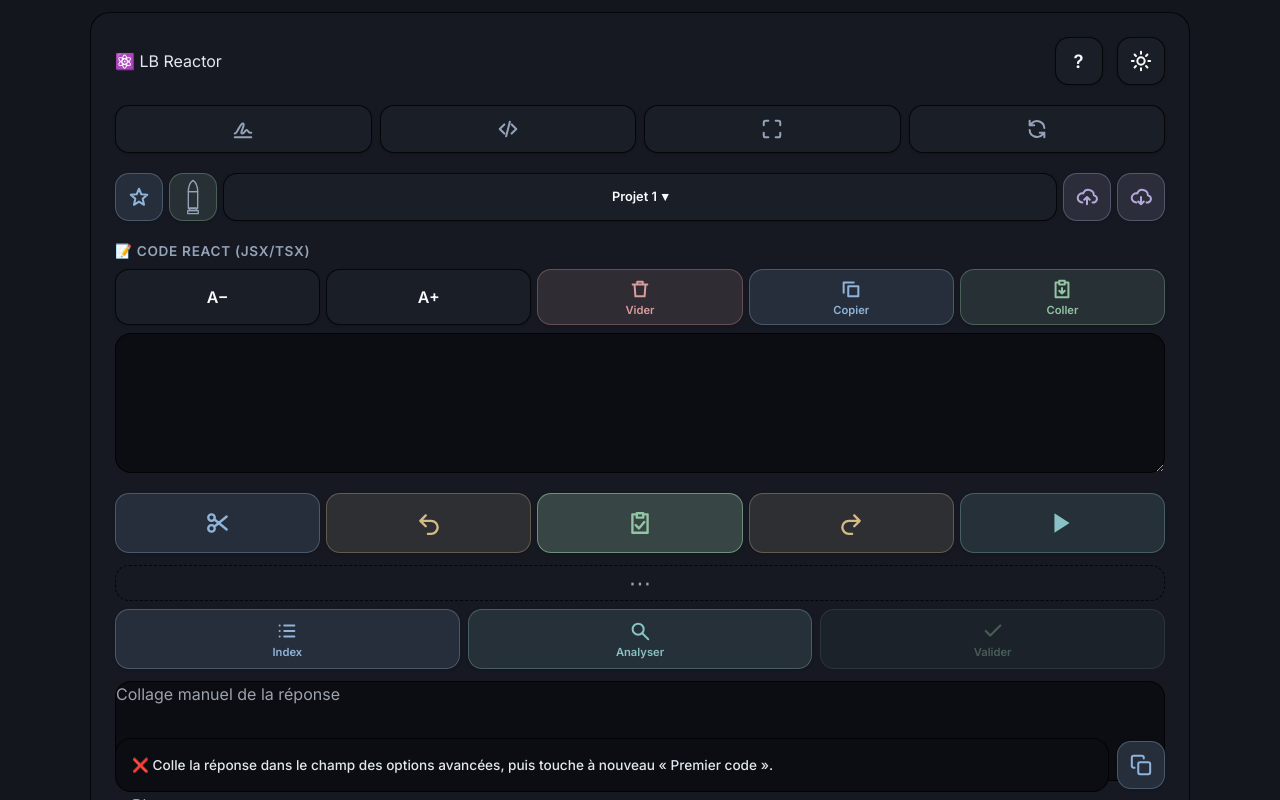
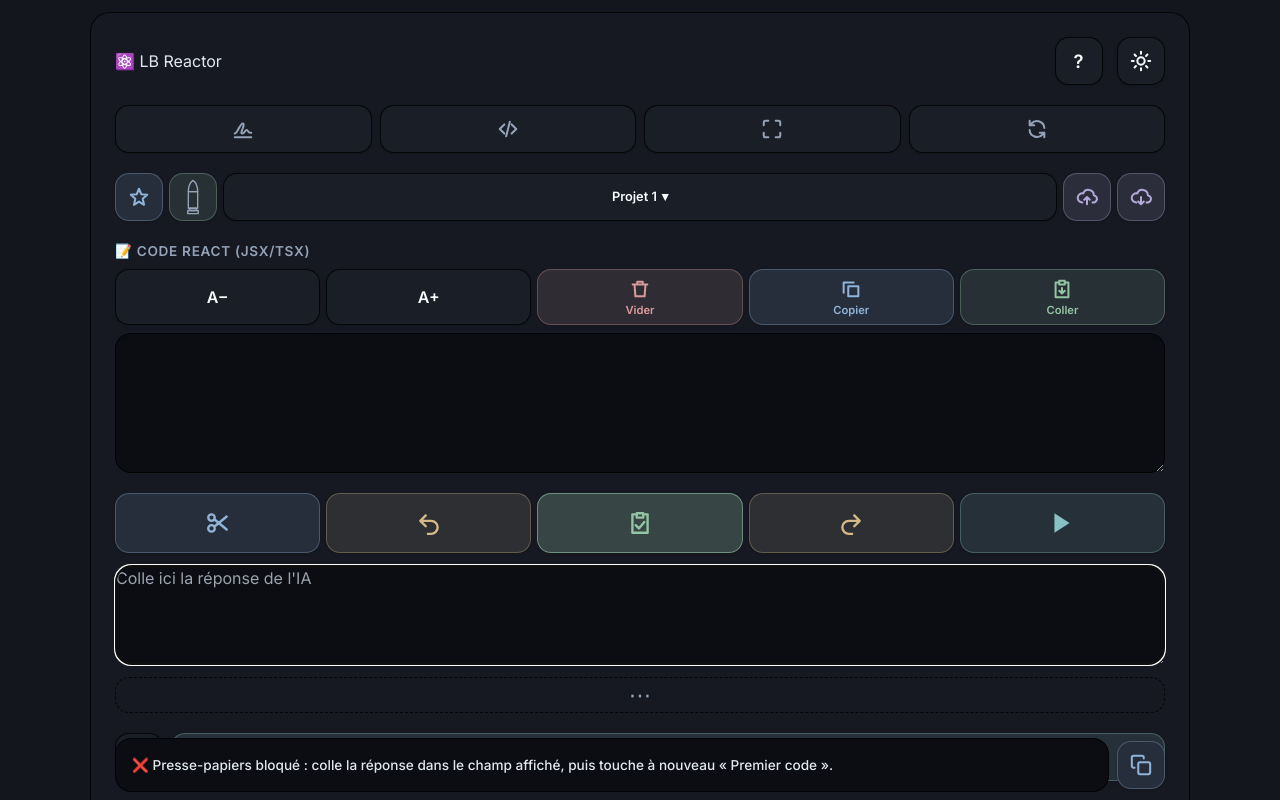
Before and after one commit to mekeirish/Reactor, a plain HTML site: page index.html in a window 1280 px wide. Both pictures are taken after a click on the button 193 px from the left and 197 px from the top of the page. Shown: the top 800 px of the page. Drawn offline with nearby package versions, Linux system fonts and the light colour scheme.

Commit message:
Hubcode: fast UP update via clipboard (index.html)

```diff
--- a/index.html
+++ b/index.html
@@ -368,10 +368,11 @@ body.dark .code-editor { --c-kw: #c792ea; --c-str: #a5d6a7; --c-num: #ffb86c; --
             opacity: 1;
         }
 .react-blocks { display: flex; flex-direction: column; gap: 0.75rem; }
+/* Champ de secours : invisible tant que le presse-papiers répond */
 #aiResponse { min-height: 100px; }
+#aiResponse[hidden] { display: none; }
 .react-blocks-actions { display: flex; gap: 0.75rem; justify-content: center; flex-wrap: wrap; }
 .react-blocks pre { white-space: pre-wrap; font-size: 0.8rem; max-height: 220px; overflow: auto; }
-#applyBlocksBtn:disabled { opacity: 0.4; cursor: default; }
 .ai-bar { display: grid; grid-template-columns: repeat(4, 1fr); gap: 0.5rem; }
 .ai-bar.main-bar { grid-template-columns: repeat(4, 1fr); gap: 0.4rem; }
 .main-bar .square-btn svg { width: 26px; height: 26px; }
@@ -594,8 +595,8 @@ body.dark { --t-bleu: #8fb3d9; --t-vert: #93c4a4; --t-ambre: #d4ba87; --t-rouge:
 .is-loaded .bullet .bullet-tip { fill: url(#bulletCopper); stroke: #5c240c; stroke-width: 0.8; }
 .is-loaded .bullet .bullet-case { fill: url(#bulletBrass); stroke: #5e430c; stroke-width: 0.8; }
 .is-loaded .bullet .bullet-shine { display: inline; fill: none; stroke: rgba(255,255,255,0.65); stroke-width: 0.9; }
-/* Options avancées : trois boutons depuis le retrait de « Mon code » */
-.card #advancedPanel .ai-bar { grid-template-columns: repeat(3, 1fr); }
+/* Options avancées : un seul bouton, sur toute la largeur */
+.card #advancedPanel .ai-bar { grid-template-columns: 1fr; }
     </style>
     <link rel="manifest" href="./manifest.json">
     <meta name="theme-color" content="#4b6cb7">
@@ -690,6 +691,7 @@ body.dark { --t-bleu: #8fb3d9; --t-vert: #93c4a4; --t-ambre: #d4ba87; --t-rouge:
         </button>
     </div>
     <pre id="blocksReport"></pre>
+    <textarea id="aiResponse" spellcheck="false" placeholder="Colle ici la réponse de l'IA" hidden></textarea>
     <details id="advancedPanel">
         <summary title="Plus d'outils" aria-label="Plus d'outils">⋯</summary>
         <div class="react-blocks">
@@ -698,16 +700,7 @@ body.dark { --t-bleu: #8fb3d9; --t-vert: #93c4a4; --t-ambre: #d4ba87; --t-rouge:
                     <svg viewBox="0 0 24 24"><path d="M9 6h11M9 12h11M9 18h11M4 6h.01M4 12h.01M4 18h.01"></path></svg>
                     <span>Index</span>
                 </button>
-                <button id="analyzeBlocksBtn" class="square-btn ai-btn" title="Analyser la réponse sans l'appliquer">
-                    <svg viewBox="0 0 24 24"><circle cx="10" cy="10" r="6"></circle><path d="M15 15l6 6"></path></svg>
-                    <span>Analyser</span>
-                </button>
-                <button id="applyBlocksBtn" class="square-btn ai-btn" title="Valider la réponse analysée" disabled>
-                    <svg viewBox="0 0 24 24"><path d="M4 12l5 5L20 6"></path></svg>
-                    <span>Valider</span>
-                </button>
             </div>
-            <textarea id="aiResponse" spellcheck="false" placeholder="Collage manuel de la réponse"></textarea>
             <details id="reactIndexPanel">
                 <summary>Blocs</summary>
                 <pre id="reactIndex" class="result"></pre>
@@ -2415,7 +2408,6 @@ async function copyReactIndex() {
 let pendingReactUpdate = null;
 function resetReactUpdate() {
     pendingReactUpdate = null;
-    document.getElementById('applyBlocksBtn').disabled = true;
     document.getElementById('blocksReport').textContent = '';
 }
 async function analyzeAiResponse() {
@@ -2435,7 +2427,6 @@ async function analyzeAiResponse() {
             ...update.removed.map(n => `🗑️ Supprimé : ${n}`)
         ];
         report.textContent = lines.join('\n');
-        document.getElementById('applyBlocksBtn').disabled = false;
         showMessage("✅ Réponse valide, prête à appliquer.");
     } catch (err) {
         report.textContent = `❌ ${err.message}`;
@@ -2538,12 +2529,14 @@ async function pasteAndApply() {
         try {
             field.value = await readClipboardText();
         } catch (err) {
-            document.getElementById('advancedPanel').open = true;
-            return showError("Colle la réponse dans le champ des options avancées, puis touche à nouveau « Coller et appliquer ».");
+            field.hidden = false;
+            field.focus();
+            return showError("Presse-papiers bloqué : colle la réponse dans le champ affiché, puis touche à nouveau « Coller et appliquer ».");
         }
     }
 
     const answer = field.value.trim();
+    field.hidden = true;
     if (answer.startsWith('⚙️ PROTOCOLE') || answer.startsWith('⚠️ LB REACTOR')) {
         field.value = '';
         return showError("C'est le message de Reactor qui est copié : copie d'abord la réponse de l'IA.");
@@ -2692,10 +2685,14 @@ async function installFirstCode() {
         try {
             answer = (await readClipboardText()).trim();
         } catch (err) {
-            document.getElementById('advancedPanel').open = true;
-            return showError("Colle la réponse dans le champ des options avancées, puis touche à nouveau « Premier code ».");
-        }
-    }
+            field.hidden = false;
+            field.focus();
+            return showError("Presse-papiers bloqué : colle la réponse dans le champ affiché, puis touche à nouveau « Premier code ».");
+        }
+    }
+    // Le champ de secours est lu : il se vide et disparaît
+    field.value = '';
+    field.hidden = true;
     if (answer.startsWith('⚙️ PROTOCOLE') || answer.startsWith('⚠️ LB REACTOR')) {
         return showError("C'est le message de Reactor qui est copié : copie d'abord la réponse de l'IA.");
     }
@@ -2887,8 +2884,6 @@ document.getElementById('firstCodeBtn').addEventListener('click', installFirstCo
 document.getElementById('pasteApplyBtn').addEventListener('click', pasteAndApply);
 document.getElementById('undoBlocksBtn').addEventListener('click', undoLastApply);
 document.getElementById('copyIndexBtn').addEventListener('click', copyReactIndex);
-document.getElementById('analyzeBlocksBtn').addEventListener('click', analyzeAiResponse);
-document.getElementById('applyBlocksBtn').addEventListener('click', applyAiResponse);
 document.getElementById('aiResponse').addEventListener('input', resetReactUpdate);
 document.getElementById('redoBlocksBtn').addEventListener('click', redoLastUndo);
 // La barre des 5 boutons (avec son compte rendu et ⋯) se place sous le code
```
